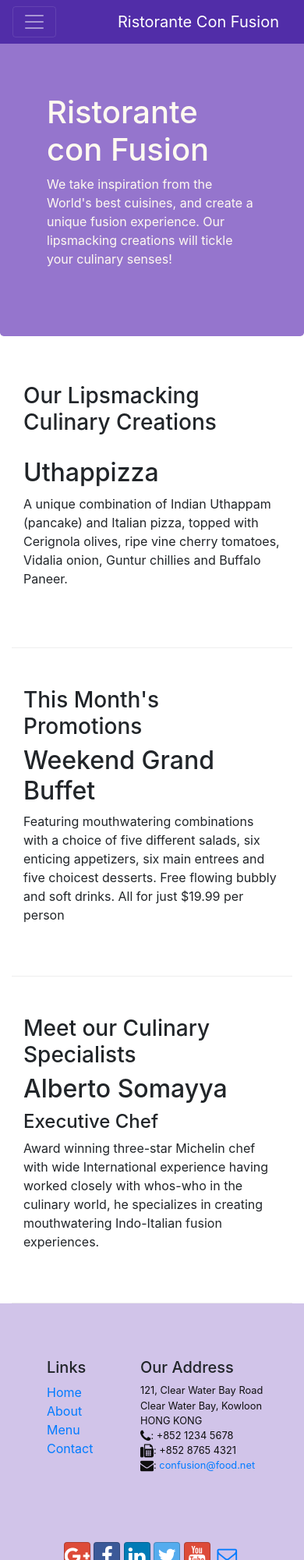
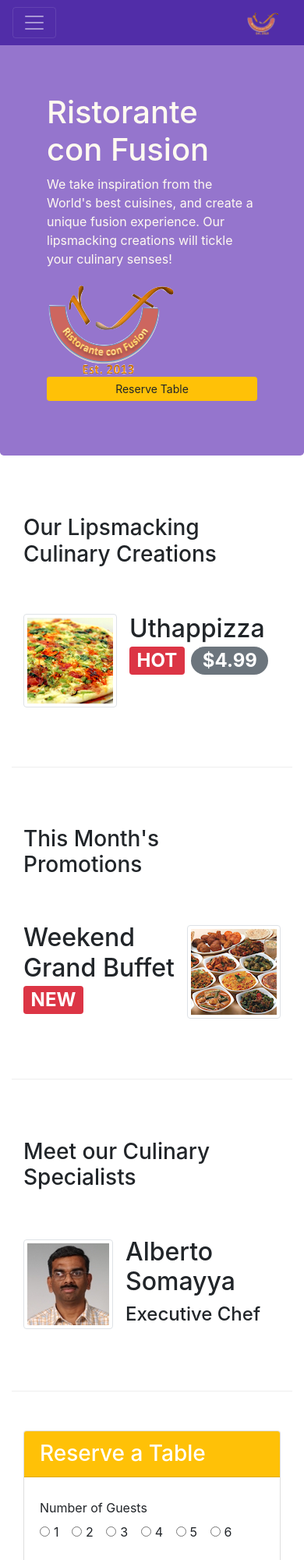
Before and after one commit to josecordaz/learning_bootstrap, a website: page index.html in a window 390 px wide. Shown: the top 2000 px of the page at 78% size. Drawn offline with nearby package versions, Linux system fonts and the light colour scheme.

Commit message:
assignment 2

```diff
--- a/index.html
+++ b/index.html
@@ -19,7 +19,7 @@
             <button class="navbar-toggler" type="button" data-toggle="collapse" data-target="#Navbar">
                 <span class="navbar-toggler-icon"></span>
             </button>
-            <a class="navbar-brand" href="#">Ristorante Con Fusion</a>
+            <a class="navbar-brand" href="#"><img src="img/logo.png" height="30" width="41" alt="logo"></a>
             <div class="collapse navbar-collapse" id="Navbar">
                 <ul class="navbar-nav mr-auto">
                     <li class="nav-item active"><a class="nav-link" href="#"><span class="fa fa-home fa-lg"></span> Home</a></li>
@@ -37,7 +37,11 @@
                     <h1>Ristorante con Fusion</h1>
                     <p>We take inspiration from the World's best cuisines, and create a unique fusion experience. Our lipsmacking creations will tickle your culinary senses!</p>
                 </div>
-                <div class="col-12 col-sm">
+                <div class="col-12 col-sm-3 align-self-center">
+                    <img src="img/logo.png" class="img-fluid" alt="logo">
+                </div>
+                <div class="col-12 col-sm-3 align-self-center">
+                    <a class="btn btn-warning btn-sm btn-block" href="#frmReserve">Reserve Table</a>
                 </div>
             </div>
         </div>
@@ -49,8 +53,13 @@
                 <h3>Our Lipsmacking Culinary Creations</h3>
             </div>
             <div class="col col-sm order-sm-first col-md">
-                <h2>Uthappizza</h2>
-                <p>A unique combination of Indian Uthappam (pancake) and Italian pizza, topped with Cerignola olives, ripe vine cherry tomatoes, Vidalia onion, Guntur chillies and Buffalo Paneer.</p>
+                <div class="media">
+                    <img class="d-flex mr-3 img-thumbnail align-self-center" src="img/uthappizza.png" alt="uthappizza">
+                    <div class="media-body">
+                        <h2 class="mt-0">Uthappizza <span class="badge badge-danger">HOT</span> <span class="badge badge-pill badge-secondary">$4.99</span></h2>
+                        <p class="d-none d-sm-block">A unique combination of Indian Uthappam (pancake) and Italian pizza, topped with Cerignola olives, ripe vine cherry tomatoes, Vidalia onion, Guntur chillies and Buffalo Paneer.</p>
+                    </div>
+                </div>
             </div>
         </div>
 
@@ -60,8 +69,13 @@
                 <h3>This Month's Promotions</h3>
             </div>
             <div class="col col-sm col-md">
-                <h2>Weekend Grand Buffet</h2>
-                <p>Featuring mouthwatering combinations with a choice of five different salads, six enticing appetizers, six main entrees and five choicest desserts. Free flowing bubbly and soft drinks. All for just $19.99 per person </p>
+                <div class="media">
+                    <div class="media-body">
+                        <h2>Weekend Grand Buffet <span class="badge badge-danger">NEW</span></h2>
+                        <p  class="d-none d-sm-block">Featuring mouthwatering combinations with a choice of five different salads, six enticing appetizers, six main entrees and five choicest desserts. Free flowing bubbly and soft drinks. All for just $19.99 per person </p>
+                    </div>
+                    <img class="d-flex img-thumbnail align-self-center" src="img/buffet.png" alt="buffet">
+                </div>
             </div>
         </div>
 
@@ -70,9 +84,72 @@
                 <h3>Meet our Culinary Specialists</h3>
             </div>
             <div class="col col-sm order-sm-first col-md">
-                <h2>Alberto Somayya</h2>
-                <h4>Executive Chef</h4>
-                <p>Award winning three-star Michelin chef with wide International experience having worked closely with whos-who in the culinary world, he specializes in creating mouthwatering Indo-Italian fusion experiences. </p>
+                <div class="media">
+                    <img class="d-flex mr-3 img-thumbnail align-self-center" src="img/alberto.png" alt="alberto">
+                    <div class="media-body">
+                            <h2>Alberto Somayya</h2>
+                            <h4>Executive Chef</h4>
+                            <p  class="d-none d-sm-block">Award winning three-star Michelin chef with wide International experience having worked closely with whos-who in the culinary world, he specializes in creating mouthwatering Indo-Italian fusion experiences. </p>
+                    </div>
+                </div>
+            </div>
+        </div>
+    </div>
+    <div class="container">
+        <div class="row row-content">
+            <div class="col-sm-8 offset-sm-2 col-12">
+                <div class="card">
+                    <h3 class="card-header bg-warning text-white">Reserve a Table</h3>
+                    <div class="card-body">
+                        <form id="frmReserve">
+                            <div class="form-group row">
+                                <label class="col-12 col-md-2 col-form-label">Number of Guests</label>
+                                <div class="col-12 col-sm-10" id="btnGroup">
+                                    <div class="form-check form-check-inline">
+                                        <input class="form-check-input" type="radio" name="guessnum" id ="guessnum1">
+                                        <label class="form-check-label" for="guessnum1">1</label>
+                                    </div>
+                                    <div class="form-check form-check-inline">
+                                        <input type="radio" class="form-check-input" name="guessnum" id ="guessnum2">
+                                        <label class="form-check-label" for="guessnum2">2</label>
+                                    </div>
+                                    <div class="form-check form-check-inline">
+                                        <input type="radio" class="form-check-input" name="guessnum" id ="guessnum3">
+                                        <label class="form-check-label" for="guessnum3">3</label>
+                                    </div>
+                                    <div class="form-check form-check-inline">
+                                        <input type="radio" class="form-check-input" name="guessnum" id ="guessnum4">
+                                        <label class="form-check-label" for="guessnum4">4</label>
+                                    </div>
+                                    <div class="form-check form-check-inline">
+                                        <input type="radio" class="form-check-input" name="guessnum" id ="guessnum5">
+                                        <label class="form-check-label" for="guessnum5">5</label>
+                                    </div>
+                                    <div class="form-check form-check-inline">
+                                        <input type="radio" class="form-check-input" name="guessnum" id ="guessnum6">
+                                        <label class="form-check-label" for="guessnum6">6</label>
+                                    </div>
+                                </div>
+                            </div>
+                            <div class="form-group row">
+                                <label for="dateid" class="col-md-2 col-form-label">Date and Time</label>
+                                <div class="col-md-3">
+                                    <input type="text" class="form-control" id="dateid" name="dateid" placeholder="Date">
+                                </div>
+                                <div class="col-md-3">
+                                    <input type="text" class="form-control" id="timeid" name="timeid" placeholder="Time">
+                                </div>
+                            </div>
+                            <div class="form-group row">
+                                <div class="offset-md-2 col-md-10">
+                                    <button type="submit" class="btn btn-primary">
+                                        Reserve
+                                    </button>
+                                </div>
+                            </div>
+                        </form>
+                    </div>
+                </div>
             </div>
         </div>
     </div>
@@ -113,7 +190,7 @@
            </div>
            <div class="row  justify-content-center">
                 <div class="col-auto">
-                    <p>© Copyright 2018 Ristorante Con Fusion</p>
+                    <p>&copy; Copyright 2018 Ristorante Con Fusion</p>
                 </div>
            </div>
         </div>
```
Also changed, not shown: aboutus.html (+3 -2 lines), contactus.html (+4 -3 lines), img/alberto.png (added), img/buffet.png (added), img/logo.png (added), img/uthappizza.png (added), 1 other file.
